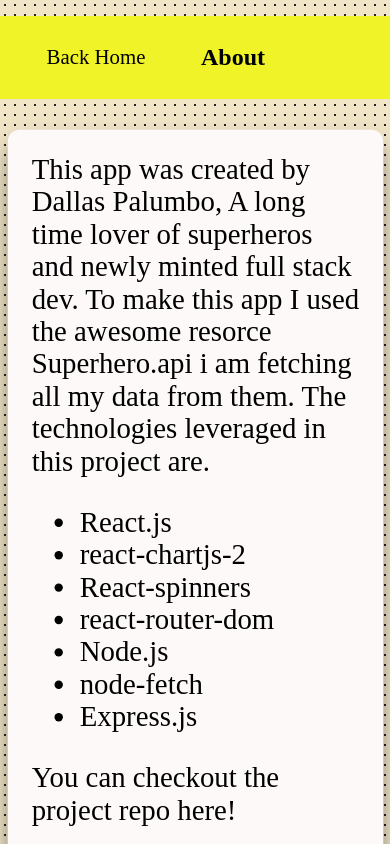
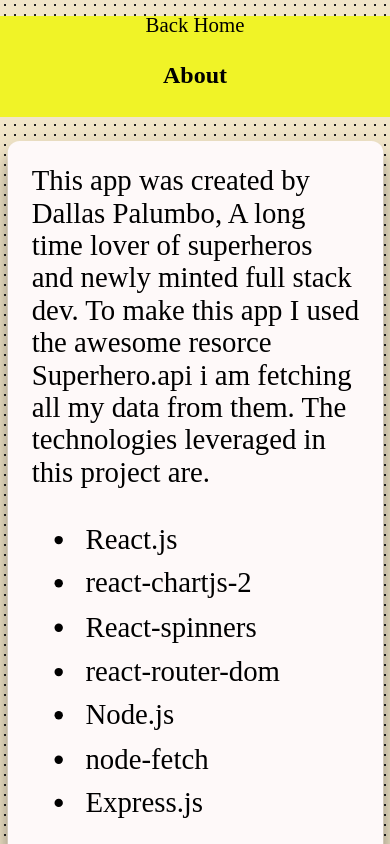
Before and after one commit to Decodedal/react-superheros, a React (Create React App) app: page /about in a window 390 px wide. Shown: the top 844 px of the page. Built offline with nearby package versions, Linux system fonts and the light colour scheme.

Commit message:
finished for now

```diff
--- a/src/components/hero-page.js
+++ b/src/components/hero-page.js
@@ -87,6 +87,8 @@
                 <li>weight: {hero.appearance.weight.join(' , ')}</li>
                 <li>race: {hero.appearance.race.toLowerCase()}</li>
                 <li>gender: {hero.appearance.gender}</li>
+                <li>occupation:{hero.work.occupation == '-' ? " none" : ` ${hero.work.occupation.toLowerCase()}`}</li>
+                <li>affiliations:{hero.connections["group-affiliation"] == '-' ? " unknown" : ` ${hero.connections["group-affiliation"].toLowerCase()}` }</li>
                 <li>universe: {hero.biography.publisher}</li>
             </ul>
             </div>
--- a/src/css/gallery.css
+++ b/src/css/gallery.css
@@ -46,3 +46,21 @@
   .card-container:hover{
     transform: scale(105%);
   }
+
+  @media only screen and (max-width: 800px){
+    .gallery-container{
+      grid-template-columns: repeat(3, 1fr);
+    }
+  }
+
+
+  @media only screen and (max-width: 600px){
+    .gallery-container{
+      grid-template-columns: repeat(1, 1fr);
+    }
+
+    input{
+      width:40%
+    }
+
+  }
--- a/src/css/hero-page.css
+++ b/src/css/hero-page.css
@@ -7,7 +7,7 @@
  background-size: 10px 10px;
  height: 200px;
  width: 100%;
- font-family: comics;
+ font-family: comics, "Brush Script MT", cursive;
 }
 
 h1, h2{
@@ -57,7 +57,7 @@
     box-shadow: rgba(0, 0, 0, 0.25) 0px 14px 28px, rgba(0, 0, 0, 0.22) 0px 10px 10px;
     border-radius: 20px;
     margin:0 auto;
-    width: 40%;
+    width: 50%;
 }
 
 .hero{
@@ -66,6 +66,7 @@
     width:60%;
     margin:0 auto;
     max-height: 100vh;
+
 
 
 }
@@ -78,6 +79,8 @@
     width:40%;
     gap:3rem;
     max-height: 50vh;
+
+
 }
 
 .list{
@@ -95,13 +98,16 @@
     border-radius: 20%;
     /* border: 1px solid black; */
     box-shadow: rgba(0, 0, 0, 0.25) 0px 14px 28px, rgba(0, 0, 0, 0.22) 0px 10px 10px;
-
 }
 
 
 .outer-container{
     background-color: aqua;
     width: 60%;
+}
+
+li{
+    padding: .2em;
 }
 
 @media only screen and (max-width: 600px)  {
@@ -126,4 +132,8 @@
     h1{
         padding: .5rem;
     }
+
+    #hero-img{
+        width:90%
+    }
 }
--- a/src/css/home.css
+++ b/src/css/home.css
@@ -20,3 +20,10 @@
     transform: scale(160%);
 
 }
+
+
+@media only screen and (max-width: 600px){
+   .home-nav{
+    flex-direction: column;
+   }
+  }
```
